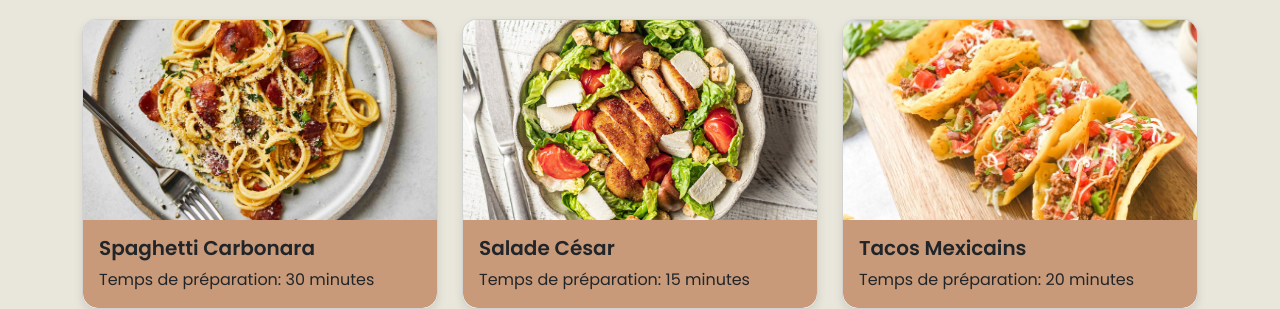
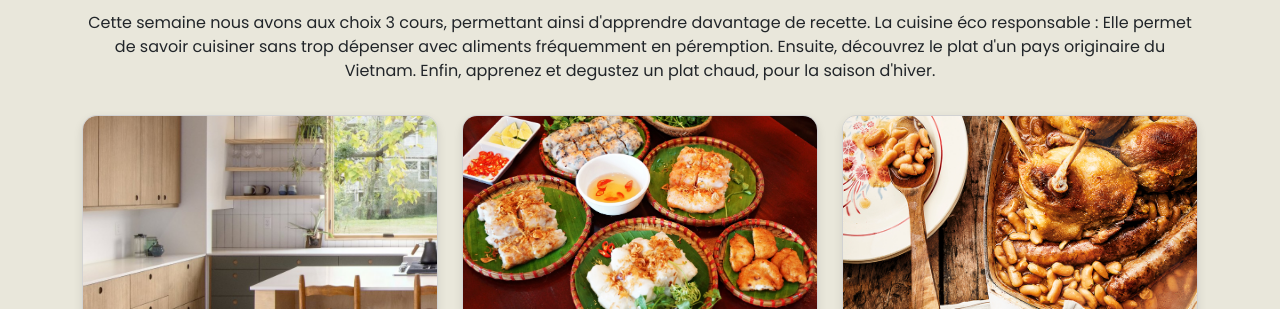
Before and after one commit to abibiou/LES-MILLE-UNE-SAVEURS, a plain HTML site: page Recette.html in a window 1280 px wide. Shown: the part 491-800 px from the top of the page. Drawn offline with nearby package versions, Linux system fonts and the light colour scheme.

Commit message:
Update Recette.html

```diff
--- a/Recette.html
+++ b/Recette.html
@@ -117,7 +117,6 @@
 <body>
 
 <!-- Navbar -->
-<!-- Navbar -->
 <section>
     <nav class="navbar navbar-expand-lg fixed-top hum" style="background-color: #e9e7db;">
         <div class="container-fluid">
@@ -133,14 +132,14 @@
                 <div class="offcanvas-body">
                     <ul class="navbar-nav justify-content-center flex-grow-1 pe-3">
                         <li class="nav-item">
-                            <a class="nav-link mx-lg-2 fw-bold active" href="index.html">ACCUEIL</a>
+                            <a class="nav-link mx-lg-2 fw-bold active" aria-current="page" href="index.html">ACCUEIL</a>
                         </li>
 
                         <li class="nav-item">
                             <a class="nav-link mx-lg-2 fw-bold"  href="nosatelier.html">NOS ATELIERS</a>
                         </li>
                         <li class="nav-item">
-                            <a class="nav-link mx-lg-2 fw-bold"  aria-current="page"  href="Recette.html">RECETTES</a>
+                            <a class="nav-link mx-lg-2 fw-bold"  href="Recette.html">RECETTES</a>
                         </li>
                         <li class="nav-item">
                             <a class="nav-link mx-lg-2 fw-bold"  href="#">RÉSERVER UN ATELIER</a>
@@ -166,35 +165,39 @@
 
  <!-- Section Liste des Recettes -->
 <section class="container my-5">
-    <h2 class="text-center mb-4 fw-semibold">Nos Recettes</h2>
+    <h2 class="text-center fw-semibold mt-3">Nos Recettes</h2>
+    <p class="text-center fw-normal mt-3">Cette semaine nous avons aux choix 3 cours, permettant ainsi d'apprendre davantage de recette. La cuisine éco responsable : Elle
+      permet de savoir cuisiner sans trop dépenser avec aliments fréquemment en péremption. Ensuite, découvrez le plat d'un pays originaire du Vietnam. Enfin, apprenez et degustez
+      un plat chaud, pour la saison d'hiver.
+    </p>
     <div class="row">
       <!-- Recette 1 -->
-      <div class="col-md-4 mb-4">
+      <div class="col-md-4 mt-3">
         <div class="card card-recipe">
-          <img src="carbonara.jpg" class="card-img-top" alt="Recette 1">
+          <img src="ecoresponsable.jpg" class="card-img-top" alt="Recette 1">
           <div class="card-body">
-            <h5 class="card-title fw-semibold">Spaghetti Carbonara</h5>
-            <p class="card-text">Temps de préparation: 30 minutes</p>
+            <h5 class="card-title fw-semibold">Cours de cuisine éco-responsable</h5>
+            <p class="card-text">40€ par personne</p>
           </div>
         </div>
       </div>
       <!-- Recette 2 -->
-      <div class="col-md-4 mb-4">
+      <div class="col-md-4 mt-3">
         <div class="card card-recipe">
-          <img src="salade.jpg" class="card-img-top" alt="Recette 2">
+          <img src="vietnam.jpg" class="card-img-top" alt="Recette 2">
           <div class="card-body">
-            <h5 class="card-title fw-semibold">Salade César</h5>
-            <p class="card-text">Temps de préparation: 15 minutes</p>
+            <h5 class="card-title fw-semibold">Cours de cuisine vietnam </h5>
+            <p class="card-text">50€ par personne</p>
           </div>
         </div>
       </div>
       <!-- Recette 3 -->
-      <div class="col-md-4 mb-4">
+      <div class="col-md-4 mt-3">
         <div class="card card-recipe">
-          <img src="tacos.jpg" class="card-img-top" alt="Recette 3">
+          <img src="hiver.jpg" class="card-img-top" alt="Recette 3">
           <div class="card-body">
-            <h5 class="card-title fw-semibold">Tacos Mexicains</h5>
-            <p class="card-text">Temps de préparation: 20 minutes</p>
+            <h5 class="card-title fw-semibold">Cours de cuisine hiver</h5>
+            <p class="card-text">55€ par personne</p>
           </div>
         </div>
       </div>
```
